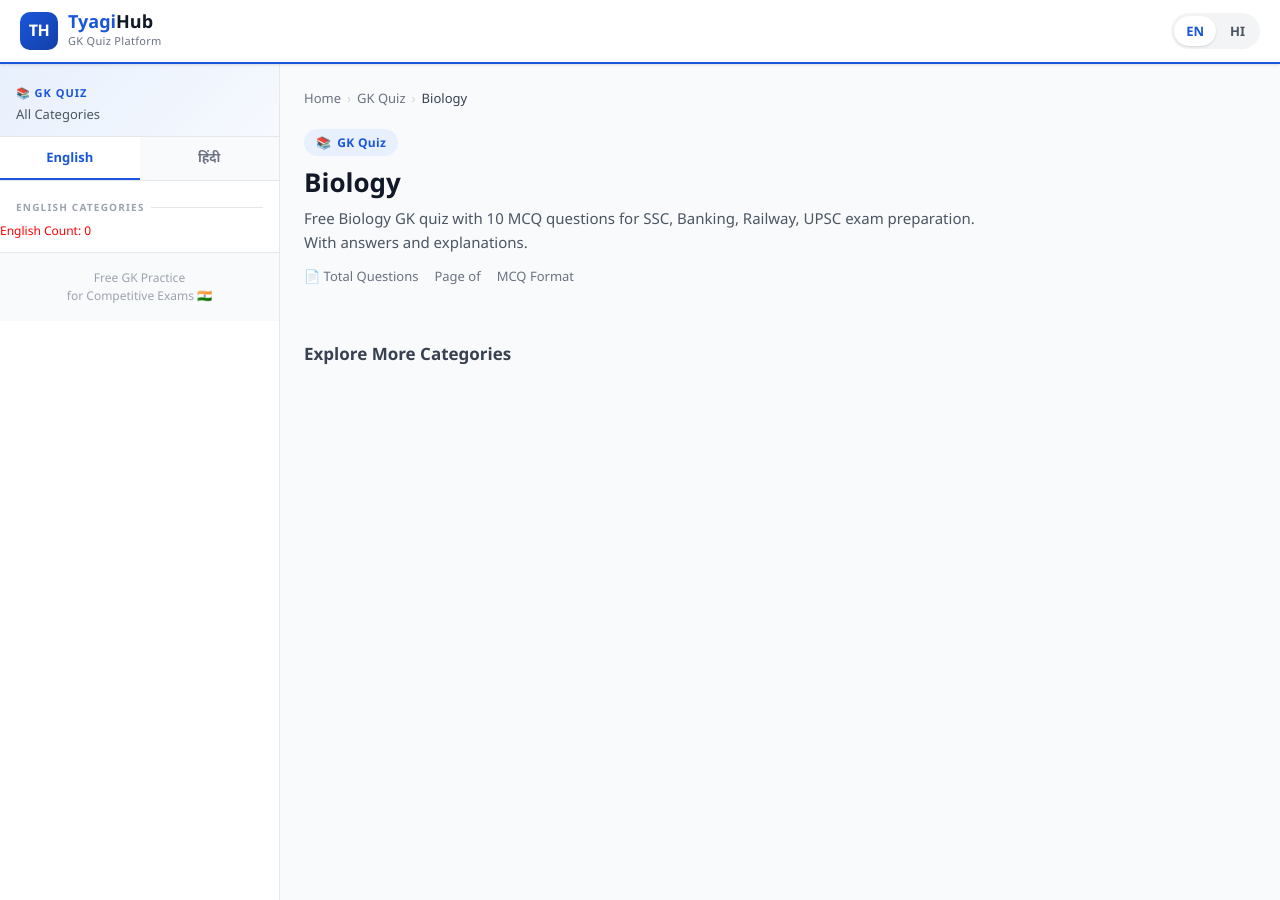
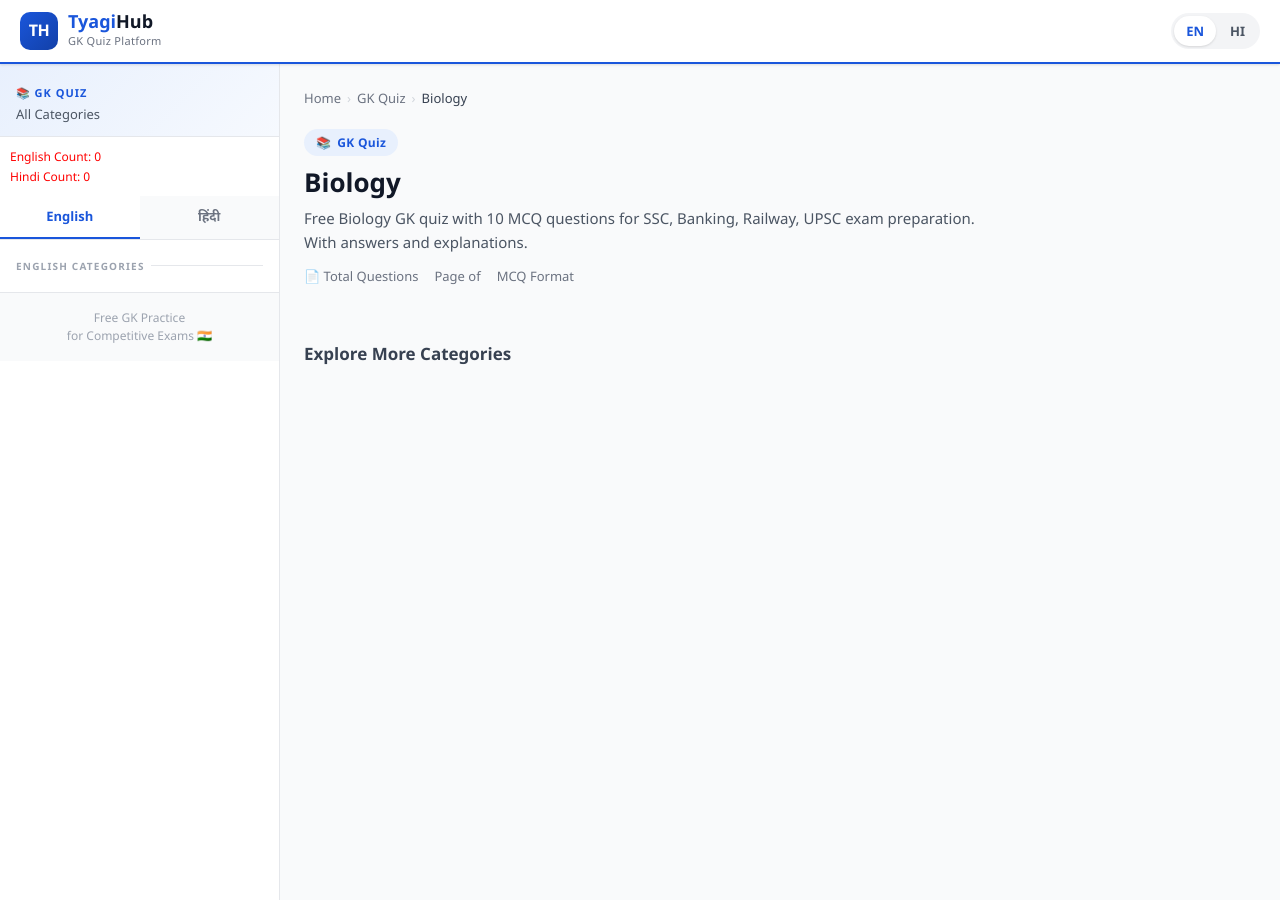
Before and after one commit to HimanshuTyagiJi/TyagiHub, a Jekyll site: the page built from gk-quiz/biology/index.html, in a window 1280 px wide and 900 px high. Built offline with Jekyll 4.4.1, drawn with Linux system fonts in a browser that asks for light colours.

Commit message:
Update sidebar.html

```diff
--- a/_includes/sidebar.html
+++ b/_includes/sidebar.html
@@ -6,20 +6,25 @@
     <div class="sidebar-subtitle">All Categories</div>
   </div>
 
+  <!-- DEBUG -->
+  <div style="padding:10px;font-size:12px;color:red;">
+    English Count: {{ site.config.categories.english | size }}
+    <br>
+    Hindi Count: {{ site.config.categories.hindi | size }}
+  </div>
+
   <!-- Language tabs -->
   <div class="sidebar-lang-tabs">
     {% assign en_url = page.lang_en_url | default: '/gk/ancient-indian-history/' %}
     {% assign hi_url = page.lang_hi_url | default: '/hi/gk/prachin-bharatiya-itihas/' %}
 
     <a href="{{ en_url | relative_url }}"
-       class="{% unless page.lang == 'hi' %}active{% endunless %}"
-       data-lang-switch="{{ hi_url }}">
+       class="{% unless page.lang == 'hi' %}active{% endunless %}">
       English
     </a>
 
     <a href="{{ hi_url | relative_url }}"
-       class="{% if page.lang == 'hi' %}active{% endif %}"
-       data-lang-switch="{{ en_url }}">
+       class="{% if page.lang == 'hi' %}active{% endif %}">
       हिंदी
     </a>
   </div>
@@ -29,11 +34,7 @@
     <div class="nav-section">
       <div class="nav-section-label">हिंदी श्रेणियाँ</div>
 
-    <div style="color:red;font-size:12px;">
-      Hindi Count: {{ site.categories.hindi | size }}
-    </div>
-
-    {% for cat in site.categories.hindi %}
+      {% for cat in site.config.categories.hindi %}
       <a href="{{ cat.url | relative_url }}"
          class="nav-item{% if page.category_id == cat.id %} active{% endif %}">
         <span class="nav-item-icon">📖</span>
@@ -47,11 +48,7 @@
     <div class="nav-section">
       <div class="nav-section-label">English Categories</div>
 
-    <div style="color:red;font-size:12px;">
-      English Count: {{ site.categories.english | size }}
-    </div>
-
-    {% for cat in site.categories.english %}
+      {% for cat in site.config.categories.english %}
       <a href="{{ cat.url | relative_url }}"
          class="nav-item{% if page.category_id == cat.id %} active{% endif %}">
         <span class="nav-item-icon">📖</span>
```
Lines whose indentation alone changed are shown as unchanged.
